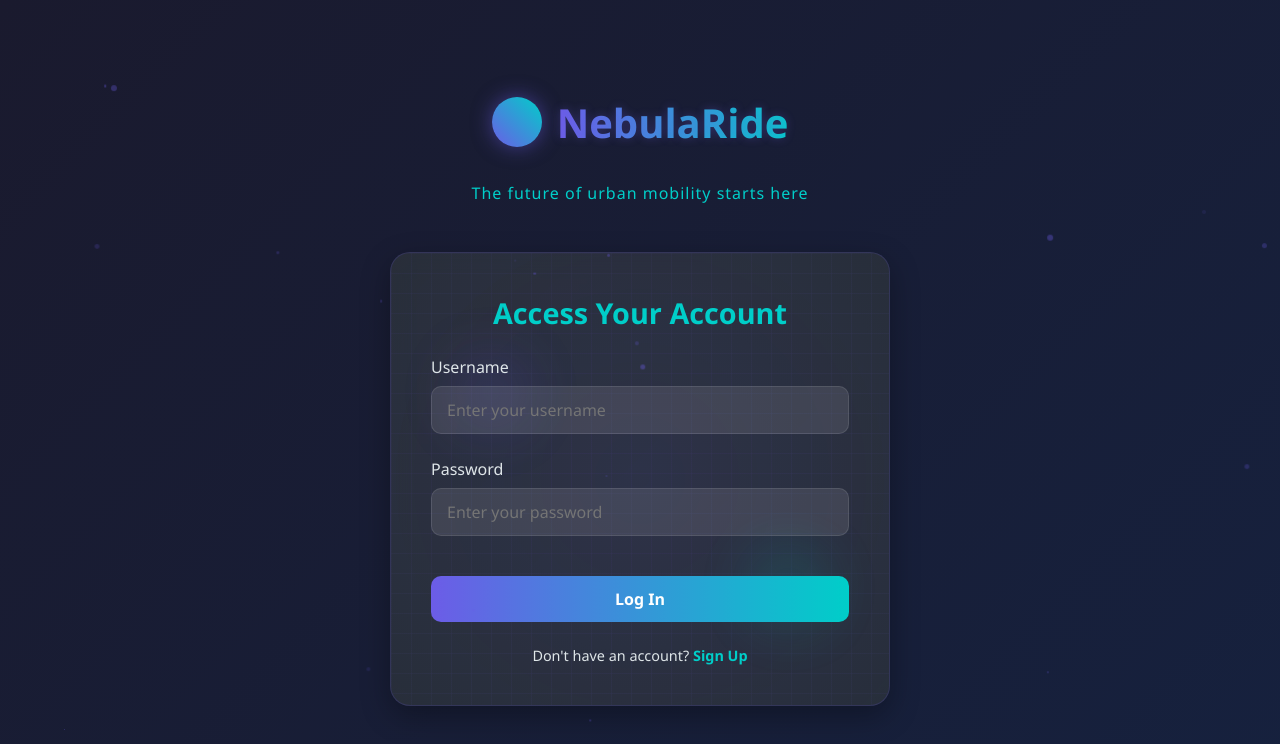
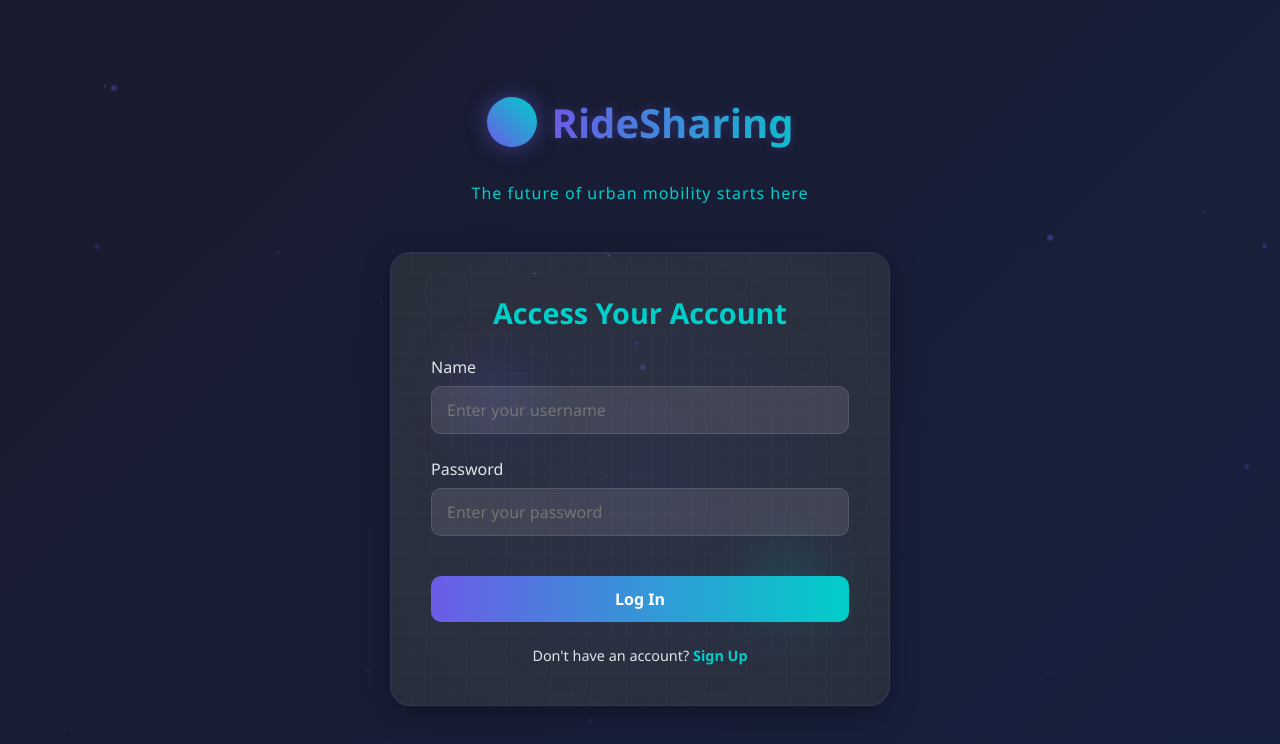
Before and after one commit to STR39/ProjetF, a plain HTML site: page index.html in a window 1280 px wide. Drawn offline with Linux system fonts and the light colour scheme.

Commit message:
Update index.html
change from username to name

```diff
--- a/index.html
+++ b/index.html
@@ -249,7 +249,7 @@
     <div class="container">
         <div class="logo">
             <div class="logo-icon"></div>
-            <div class="logo-text">NebulaRide</div>
+            <div class="logo-text">RideSharing</div>
         </div>
         <div class="tagline">The future of urban mobility starts here</div>
 
@@ -261,7 +261,7 @@
             <h2 class="form-title">Access Your Account</h2>
             <form id="login">
                 <div class="form-group">
-                    <label for="loginUsername">Username</label>
+                    <label for="loginUsername">Name</label>
                     <input type="text" id="loginUsername" class="form-control" placeholder="Enter your username" required>
                 </div>
                 <div class="form-group">
@@ -283,7 +283,7 @@
             <h2 class="form-title">Join the Future of Mobility</h2>
             <form id="signup">
                 <div class="form-group">
-                    <label for="signupUsername">Username</label>
+                    <label for="signupUsername">Name</label>
                     <input type="text" id="signupUsername" class="form-control" placeholder="Choose a username" required>
                 </div>
                 <div class="form-group">
```
